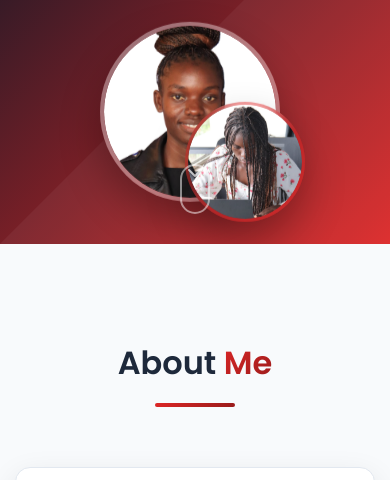
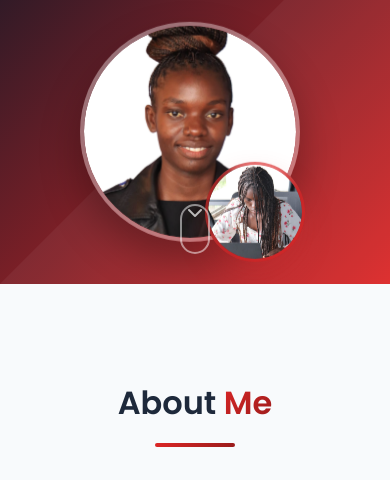
Before and after one commit to a-j-sheilla/portfolio, a plain HTML site: page index.html in a window 390 px wide. Shown: the part 932-1412 px from the top of the page. Drawn offline with Linux system fonts and the light colour scheme.

Commit message:
Enhance profile images layout with improved sizing and positioning
- Increased main image size from 300px to 350px for better visibility
- Increased overlay image size from 120px to 150px for better proportion
- Positioned overlay image below main image covering small accent area
- Adjusted positioning: overlay at bottom-right with subtle overlap
- Enhanced red border and shadow effects on overlay image
- Updated responsive design for all screen sizes
- Maintained floating animations with reverse timing for dynamic effect
- Professional dual-image layout showcases both formal and casual sides

```diff
--- a/styles.css
+++ b/styles.css
@@ -369,8 +369,8 @@ h1, h2, h3, h4, h5, h6 {
 
 .hero-images-container {
     position: relative;
-    width: 350px;
-    height: 350px;
+    width: 400px;
+    height: 400px;
     margin: 0 auto;
 }
 
@@ -388,8 +388,8 @@ h1, h2, h3, h4, h5, h6 {
 }
 
 .hero-img-container.main-image {
-    width: 300px;
-    height: 300px;
+    width: 350px;
+    height: 350px;
     border: 4px solid rgba(255, 255, 255, 0.3);
     top: 0;
     left: 25px;
@@ -398,14 +398,15 @@ h1, h2, h3, h4, h5, h6 {
 }
 
 .hero-img-container.overlay-image {
-    width: 200px;
-    height: 200px;
-    border: 3px solid rgba(220, 38, 38, 0.4);
-    top: 120px;
-    right: 0;
+    width: 150px;
+    height: 150px;
+    border: 3px solid rgba(220, 38, 38, 0.6);
+    top: 230px;
+    right: 45px;
     z-index: 3;
     animation: float 6s ease-in-out infinite reverse;
     background: rgba(220, 38, 38, 0.1);
+    box-shadow: 0 15px 30px rgba(220, 38, 38, 0.2);
 }
 
 .hero-img-container:hover {
@@ -1320,21 +1321,21 @@ h1, h2, h3, h4, h5, h6 {
     }
 
     .hero-images-container {
-        width: 280px;
-        height: 280px;
+        width: 320px;
+        height: 320px;
     }
 
     .hero-img-container.main-image {
-        width: 240px;
-        height: 240px;
+        width: 280px;
+        height: 280px;
         left: 20px;
     }
 
     .hero-img-container.overlay-image {
-        width: 160px;
-        height: 160px;
-        top: 100px;
-        right: 0;
+        width: 120px;
+        height: 120px;
+        top: 180px;
+        right: 30px;
     }
 
     .section-title {
@@ -1435,20 +1436,20 @@ h1, h2, h3, h4, h5, h6 {
     }
 
     .hero-images-container {
-        width: 220px;
-        height: 220px;
+        width: 260px;
+        height: 260px;
     }
 
     .hero-img-container.main-image {
-        width: 180px;
-        height: 180px;
+        width: 220px;
+        height: 220px;
         left: 15px;
     }
 
     .hero-img-container.overlay-image {
-        width: 120px;
-        height: 120px;
-        top: 80px;
-        right: 0;
+        width: 100px;
+        height: 100px;
+        top: 140px;
+        right: 20px;
     }
 }
```
